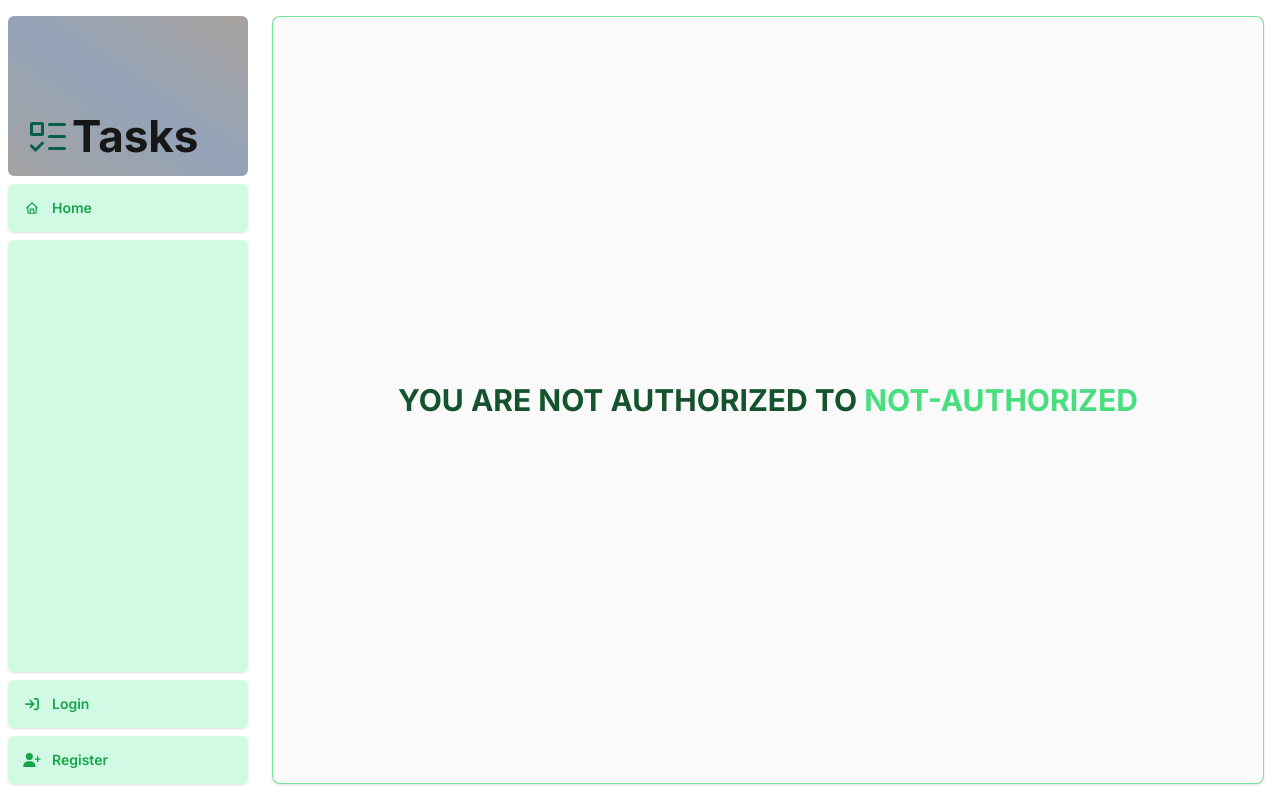
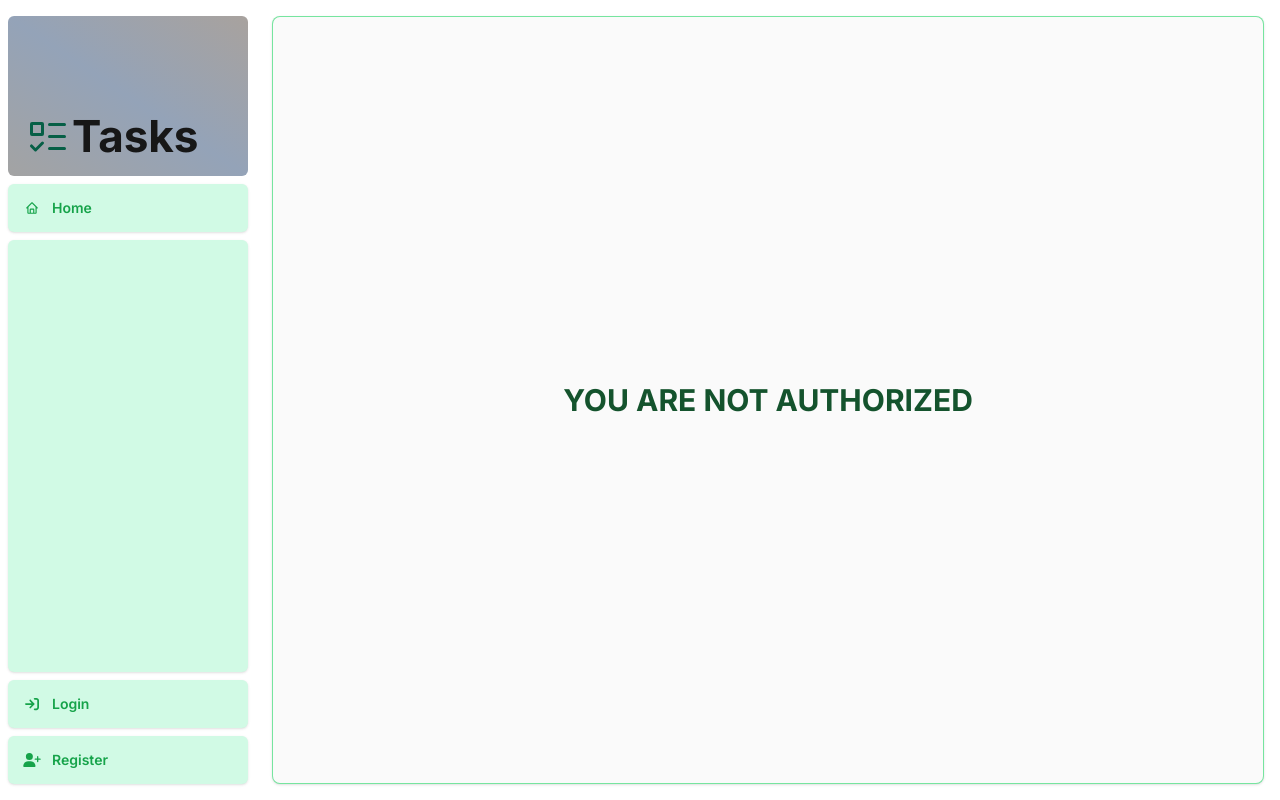
Before and after one commit to ahmad-elshowair/next-tasks, a Next.js app: page /not-authorized in a window 1280 px wide. Built offline with nearby package versions, Linux system fonts and the light colour scheme; no server answers.

Commit message:
"Removed pathname from NotAuthorized component and updated middleware to redirect to not-authorized page if role is not admin"

```diff
--- a/components/NotAuthorized.tsx
+++ b/components/NotAuthorized.tsx
@@ -1,14 +1,10 @@
 "use client";
-import { usePathname } from "next/navigation";
 
 const NotAuthorized = () => {
-	const pathname = usePathname().split("/");
-
 	return (
 		<div className="flex rounded-lg bg-neutral-50 border border-green-400/75 shadow h-[calc(100vh-32px)] justify-center items-center">
 			<h1 className="text-3xl font-bold text-green-900 uppercase text-center">
-				You are Not Authorized to
-				<span className="text-green-400"> {pathname}</span>
+				You are Not Authorized
 			</h1>
 		</div>
 	);
--- a/middleware.ts
+++ b/middleware.ts
@@ -30,7 +30,7 @@ export default async function middleware(req: NextRequest) {
 	}
 
 	// IF THE ROUTE IS ADMIN ROUTE, THEN REDIRECT TO NOT AUTHORIZED PAGE
-	if (ROUTES_CONFIG.ADMIN.has(path) && session.role === "admin") {
+	if (ROUTES_CONFIG.ADMIN.has(path) && session.role !== "admin") {
 		return redirect("/not-authorized");
 	}
 
```
